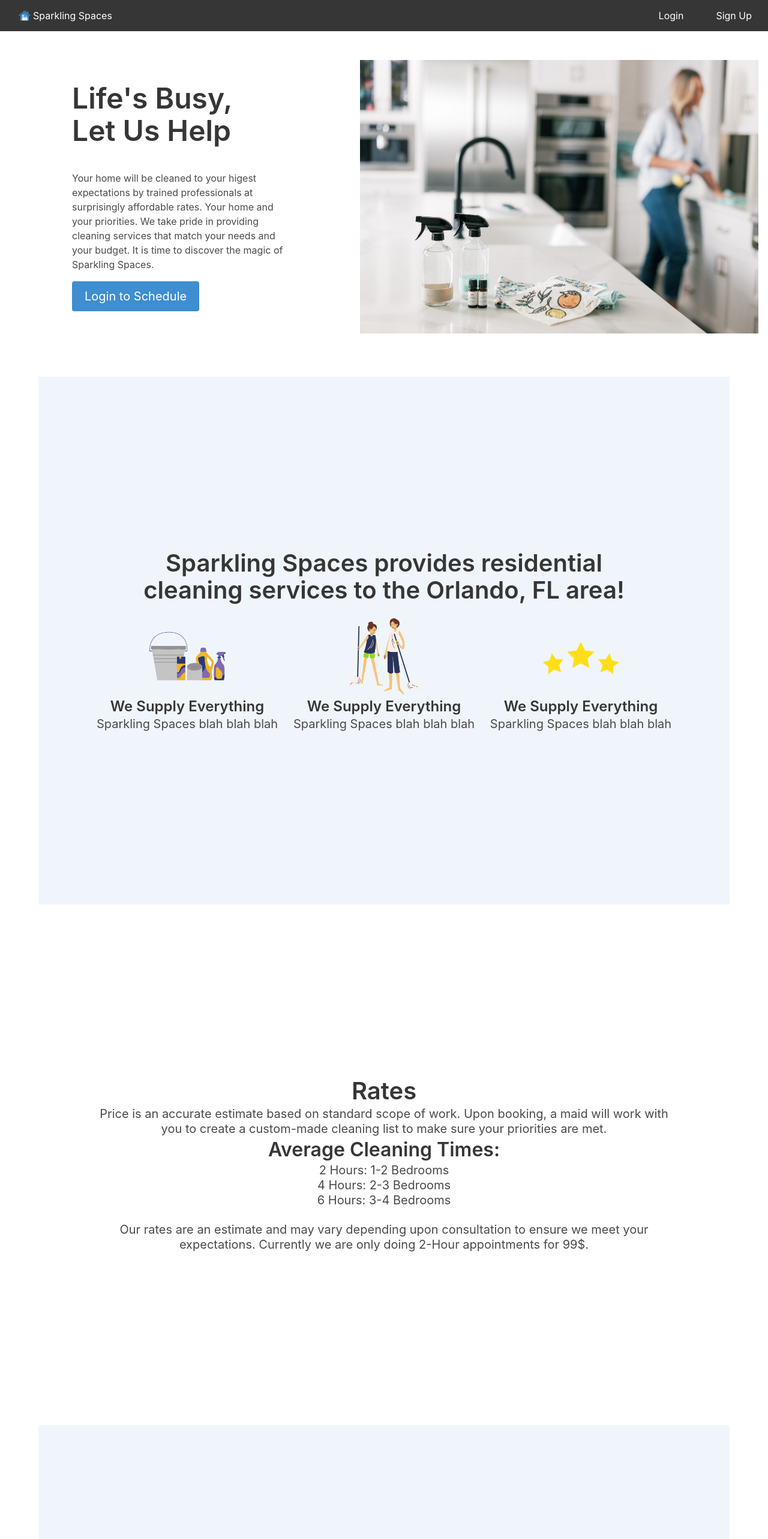
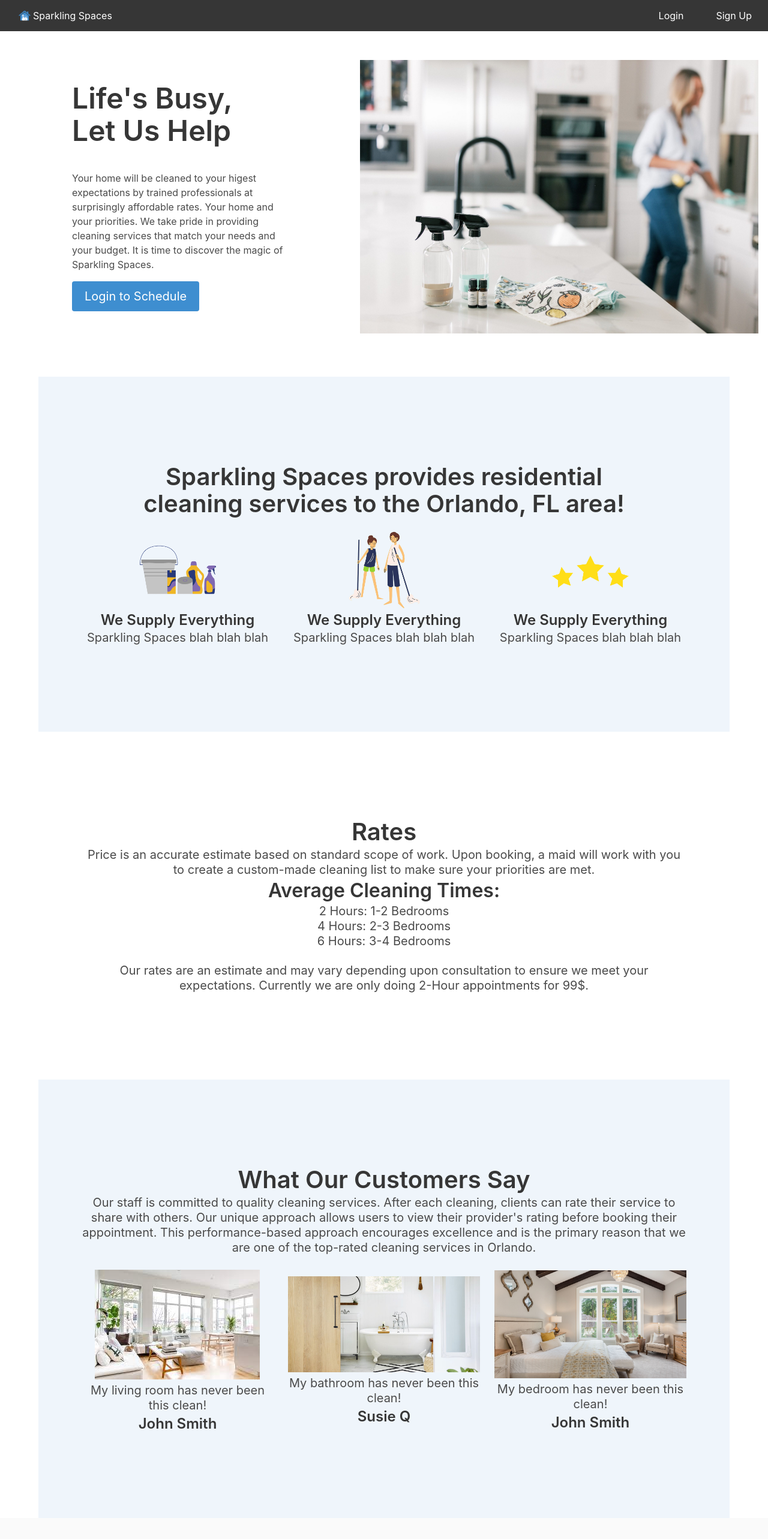
Before and after one commit to msdale/burn-book, a React (Create React App) app in the folder client/: page / in a window 1280 px wide. Shown: the top 2566 px of the page at 60% size. Built offline with nearby package versions, Linux system fonts and the light colour scheme.

Commit message:
no match page styled

```diff
--- a/client/src/pages/Home.js
+++ b/client/src/pages/Home.js
@@ -39,7 +39,7 @@ export default function Home() {
 
     const About = () => {
         return (
-            <div id="about" className="section is-large has-background-info-light">
+            <div id="about" className="section is-medium has-background-info-light">
                 <div className='title is-2 has-text-centered'>
                 Sparkling Spaces provides residential <br/> cleaning services to the Orlando, FL area!
                 </div>
@@ -72,7 +72,7 @@ export default function Home() {
 
     const Rates = () => {
         return (
-            <div id="rates" className="section is-large">
+            <div id="rates" className="section is-medium">
                 <div className='title is-2 has-text-centered'>Rates</div>
                 <div className='subtitle is-5 has-text-centered'>
                 Price is an accurate estimate based on standard scope of work. Upon booking, a maid will work with you to create a custom-made cleaning list to make sure your priorities are met.
@@ -90,7 +90,7 @@ export default function Home() {
 
     const Testimonials = () => {
         return (
-            <div id="testimonials" className="section is-large has-background-info-light">
+            <div id="testimonials" className="section is-medium has-background-info-light">
                 <div className='title is-2 has-text-centered'>
                 What Our Customers Say
                 </div>
--- a/client/src/pages/NoMatch.js
+++ b/client/src/pages/NoMatch.js
@@ -2,8 +2,16 @@ import React from 'react';
 
 const NoMatch = () => {
   return (
-    <div>
-      Oops, we couldn't find that page.
+    <div className='section is-medium'>
+      <div className='columns is-vcentered is-multiline'>
+        <div className='column is-full'>
+          <div className='title is-1'>Sorry, that page doesn't exist!</div>
+        </div>
+        <br/>
+        <div className='column is-full'>
+          <div className='title is-3'><a href="/" className='is-underlined has-text-link'>Return to Home!</a></div>
+          </div>
+      </div>
     </div>
   );
 };
```
